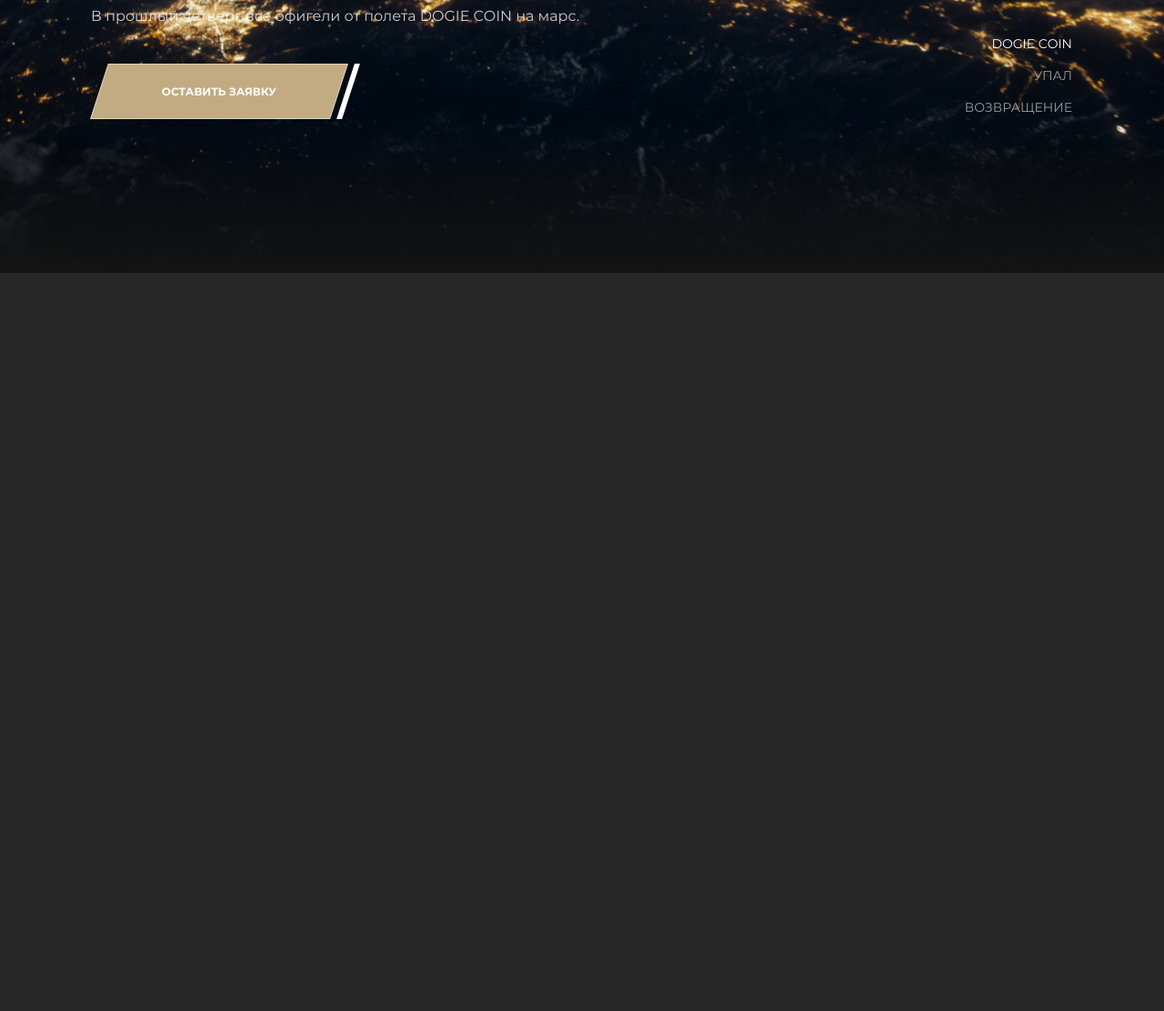
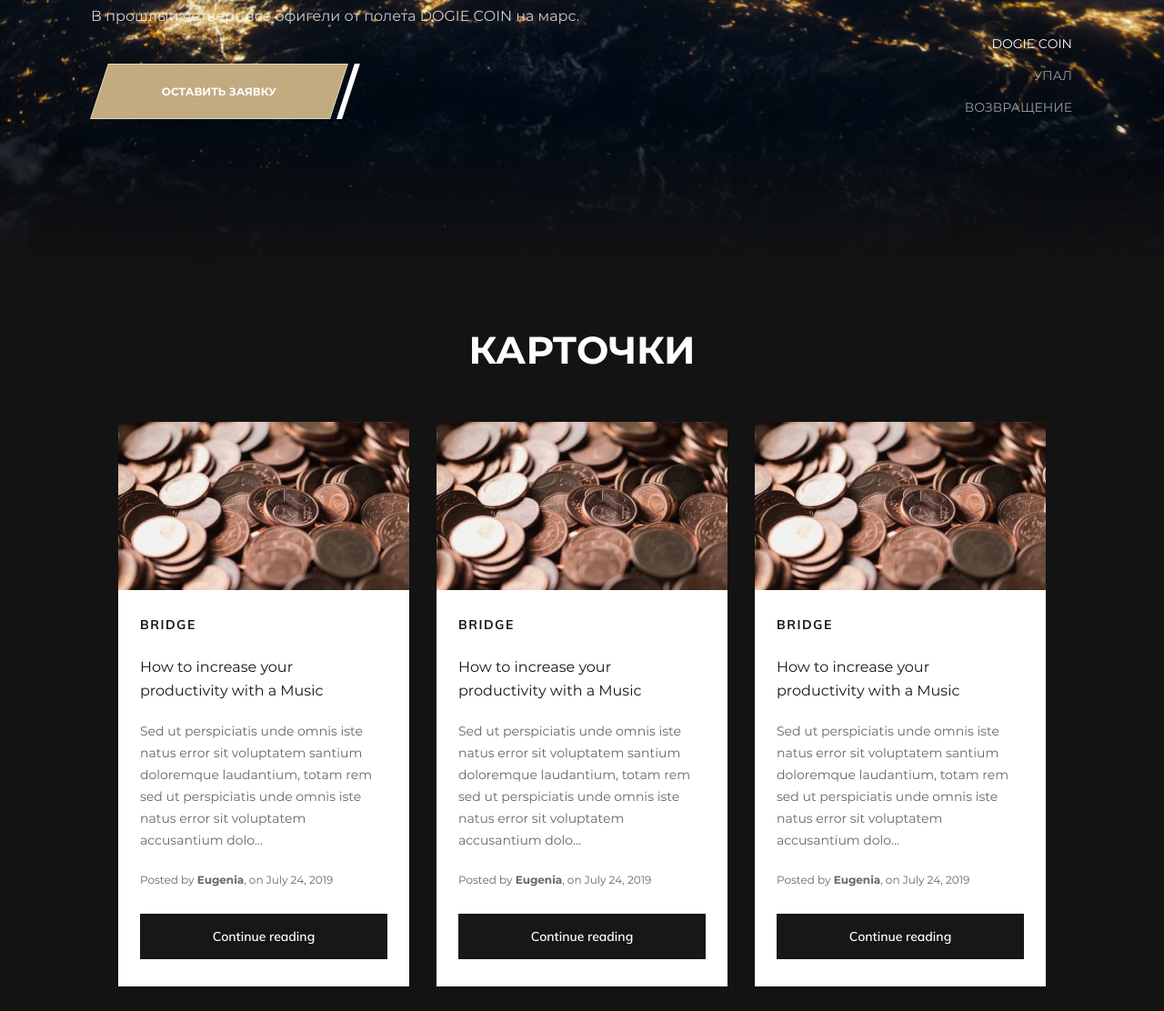
Before and after one commit to AntipovSergey/Magwai_Antipov, a website: page source/index.html in a window 1280 px wide. Shown: the part 852-1964 px from the top of the page at 91% size. Before the commit the page ends 1152 px from the top, so only its background shows below. Drawn offline with nearby package versions, Linux system fonts and the light colour scheme; files that its build step writes are made by us from their sources; files whose address does not match are found by name.

Commit message:
Завершает работу над блоком .cards

```diff
--- /dev/null
+++ b/source/data/data.json
@@ -0,0 +1,210 @@
+[
+  {
+    "id":1,
+    "caption":"bridge",
+    "title":"How to increase your productivity with a Music",
+    "quote":"Sed ut perspiciatis unde omnis iste natus error sit voluptatem santium doloremque laudantium, totam rem sed ut perspiciatis unde omnis iste natus error sit voluptatem accusantium dolo…",
+    "author":"Eugenia",
+    "datetime":"2019-07-24",
+    "date":"July  24, 2019",
+    "mainImageWebp":"../img/cards.webp",
+    "mainImageWebp2x":"../img/cards.webp@2x",
+    "mainImage":"../img/cards.jpg",
+    "mainImage2x":"../img/cards.jpg@2x"
+  },
+  {
+    "id":2,
+    "caption":"bridge",
+    "title":"How to increase your productivity with a Music",
+    "quote":"Sed ut perspiciatis unde omnis iste natus error sit voluptatem santium doloremque laudantium, totam rem sed ut perspiciatis unde omnis iste natus error sit voluptatem accusantium dolo…",
+    "author":"Eugenia",
+    "datetime":"2019-07-24",
+    "date":"July  24, 2019",
+    "mainImageWebp":"../img/cards.webp",
+    "mainImageWebp2x":"../img/cards.webp@2x",
+    "mainImage":"../img/cards.jpg",
+    "mainImage2x":"../img/cards.jpg@2x"
+  },
+  {
+    "id":3,
+    "caption":"bridge",
+    "title":"How to increase your productivity with a Music",
+    "quote":"Sed ut perspiciatis unde omnis iste natus error sit voluptatem santium doloremque laudantium, totam rem sed ut perspiciatis unde omnis iste natus error sit voluptatem accusantium dolo…",
+    "author":"Eugenia",
+    "datetime":"2019-07-24",
+    "date":"July  24, 2019",
+    "mainImageWebp":"../img/cards.webp",
+    "mainImageWebp2x":"../img/cards.webp@2x",
+    "mainImage":"../img/cards.jpg",
+    "mainImage2x":"../img/cards.jpg@2x"
+  },
+  {
+    "id":4,
+    "caption":"bridge",
+    "title":"How to increase your productivity with a Music",
+    "quote":"Sed ut perspiciatis unde omnis iste natus error sit voluptatem santium doloremque laudantium, totam rem sed ut perspiciatis unde omnis iste natus error sit voluptatem accusantium dolo…",
+    "author":"Eugenia",
+    "datetime":"2019-07-24",
+    "date":"July  24, 2019",
+    "mainImageWebp":"../img/cards.webp",
+    "mainImageWebp2x":"../img/cards.webp@2x",
+    "mainImage":"../img/cards.jpg",
+    "mainImage2x":"../img/cards.jpg@2x"
+  },
+  {
+    "id":5,
+    "caption":"bridge",
+    "title":"How to increase your productivity with a Music",
+    "quote":"Sed ut perspiciatis unde omnis iste natus error sit voluptatem santium doloremque laudantium, totam rem sed ut perspiciatis unde omnis iste natus error sit voluptatem accusantium dolo…",
+    "author":"Eugenia",
+    "datetime":"2019-07-24",
+    "date":"July  24, 2019",
+    "mainImageWebp":"../img/cards.webp",
+    "mainImageWebp2x":"../img/cards.webp@2x",
+    "mainImage":"../img/cards.jpg",
+    "mainImage2x":"../img/cards.jpg@2x"
+  },
+  {
+    "id":6,
+    "caption":"bridge",
+    "title":"How to increase your productivity with a Music",
+    "quote":"Sed ut perspiciatis unde omnis iste natus error sit voluptatem santium doloremque laudantium, totam rem sed ut perspiciatis unde omnis iste natus error sit voluptatem accusantium dolo…",
+    "author":"Eugenia",
+    "datetime":"2019-07-24",
+    "date":"July  24, 2019",
+    "mainImageWebp":"../img/cards.webp",
+    "mainImageWebp2x":"../img/cards.webp@2x",
+    "mainImage":"../img/cards.jpg",
+    "mainImage2x":"../img/cards.jpg@2x"
+  },
+  {
+    "id":7,
+    "caption":"bridge",
+    "title":"How to increase your productivity with a Music",
+    "quote":"Sed ut perspiciatis unde omnis iste natus error sit voluptatem santium doloremque laudantium, totam rem sed ut perspiciatis unde omnis iste natus error sit voluptatem accusantium dolo…",
+    "author":"Eugenia",
+    "datetime":"2019-07-24",
+    "date":"July  24, 2019",
+    "mainImageWebp":"../img/cards.webp",
+    "mainImageWebp2x":"../img/cards.webp@2x",
+    "mainImage":"../img/cards.jpg",
+    "mainImage2x":"../img/cards.jpg@2x"
+  },
+  {
+    "id":8,
+    "caption":"bridge",
+    "title":"How to increase your productivity with a Music",
+    "quote":"Sed ut perspiciatis unde omnis iste natus error sit voluptatem santium doloremque laudantium, totam rem sed ut perspiciatis unde omnis iste natus error sit voluptatem accusantium dolo…",
+    "author":"Eugenia",
+    "datetime":"2019-07-24",
+    "date":"July  24, 2019",
+    "mainImageWebp":"../img/cards.webp",
+    "mainImageWebp2x":"../img/cards.webp@2x",
+    "mainImage":"../img/cards.jpg",
+    "mainImage2x":"../img/cards.jpg@2x"
+  },
+  {
+    "id":9,
+    "caption":"bridge",
+    "title":"How to increase your productivity with a Music",
+    "quote":"Sed ut perspiciatis unde omnis iste natus error sit voluptatem santium doloremque laudantium, totam rem sed ut perspiciatis unde omnis iste natus error sit voluptatem accusantium dolo…",
+    "author":"Eugenia",
+    "datetime":"2019-07-24",
+    "date":"July  24, 2019",
+    "mainImageWebp":"../img/cards.webp",
+    "mainImageWebp2x":"../img/cards.webp@2x",
+    "mainImage":"../img/cards.jpg",
+    "mainImage2x":"../img/cards.jpg@2x"
+  },
+  {
+    "id":10,
+    "caption":"bridge",
+    "title":"How to increase your productivity with a Music",
+    "quote":"Sed ut perspiciatis unde omnis iste natus error sit voluptatem santium doloremque laudantium, totam rem sed ut perspiciatis unde omnis iste natus error sit voluptatem accusantium dolo…",
+    "author":"Eugenia",
+    "datetime":"2019-07-24",
+    "date":"July  24, 2019",
+    "mainImageWebp":"../img/cards.webp",
+    "mainImageWebp2x":"../img/cards.webp@2x",
+    "mainImage":"../img/cards.jpg",
+    "mainImage2x":"../img/cards.jpg@2x"
+  },
+  {
+    "id":11,
+    "caption":"bridge",
+    "title":"How to increase your productivity with a Music",
+    "quote":"Sed ut perspiciatis unde omnis iste natus error sit voluptatem santium doloremque laudantium, totam rem sed ut perspiciatis unde omnis iste natus error sit voluptatem accusantium dolo…",
+    "author":"Eugenia",
+    "datetime":"2019-07-24",
+    "date":"July  24, 2019",
+    "mainImageWebp":"../img/cards.webp",
+    "mainImageWebp2x":"../img/cards.webp@2x",
+    "mainImage":"../img/cards.jpg",
+    "mainImage2x":"../img/cards.jpg@2x"
+  },
+  {
+    "id":12,
+    "caption":"bridge",
+    "title":"How to increase your productivity with a Music",
+    "quote":"Sed ut perspiciatis unde omnis iste natus error sit voluptatem santium doloremque laudantium, totam rem sed ut perspiciatis unde omnis iste natus error sit voluptatem accusantium dolo…",
+    "author":"Eugenia",
+    "datetime":"2019-07-24",
+    "date":"July  24, 2019",
+    "mainImageWebp":"../img/cards.webp",
+    "mainImageWebp2x":"../img/cards.webp@2x",
+    "mainImage":"../img/cards.jpg",
+    "mainImage2x":"../img/cards.jpg@2x"
+  },
+  {
+    "id":13,
+    "caption":"bridge",
+    "title":"How to increase your productivity with a Music",
+    "quote":"Sed ut perspiciatis unde omnis iste natus error sit voluptatem santium doloremque laudantium, totam rem sed ut perspiciatis unde omnis iste natus error sit voluptatem accusantium dolo…",
+    "author":"Eugenia",
+    "datetime":"2019-07-24",
+    "date":"July  24, 2019",
+    "mainImageWebp":"../img/cards.webp",
+    "mainImageWebp2x":"../img/cards.webp@2x",
+    "mainImage":"../img/cards.jpg",
+    "mainImage2x":"../img/cards.jpg@2x"
+  },
+  {
+    "id":14,
+    "caption":"bridge",
+    "title":"How to increase your productivity with a Music",
+    "quote":"Sed ut perspiciatis unde omnis iste natus error sit voluptatem santium doloremque laudantium, totam rem sed ut perspiciatis unde omnis iste natus error sit voluptatem accusantium dolo…",
+    "author":"Eugenia",
+    "datetime":"2019-07-24",
+    "date":"July  24, 2019",
+    "mainImageWebp":"../img/cards.webp",
+    "mainImageWebp2x":"../img/cards.webp@2x",
+    "mainImage":"../img/cards.jpg",
+    "mainImage2x":"../img/cards.jpg@2x"
+  },
+  {
+    "id":15,
+    "caption":"bridge",
+    "title":"How to increase your productivity with a Music",
+    "quote":"Sed ut perspiciatis unde omnis iste natus error sit voluptatem santium doloremque laudantium, totam rem sed ut perspiciatis unde omnis iste natus error sit voluptatem accusantium dolo…",
+    "author":"Eugenia",
+    "datetime":"2019-07-24",
+    "date":"July  24, 2019",
+    "mainImageWebp":"../img/cards.webp",
+    "mainImageWebp2x":"../img/cards.webp@2x",
+    "mainImage":"../img/cards.jpg",
+    "mainImage2x":"../img/cards.jpg@2x"
+  },
+  {
+    "id":16,
+    "caption":"bridge",
+    "title":"How to increase your productivity with a Music",
+    "quote":"Sed ut perspiciatis unde omnis iste natus error sit voluptatem santium doloremque laudantium, totam rem sed ut perspiciatis unde omnis iste natus error sit voluptatem accusantium dolo…",
+    "author":"Eugenia",
+    "datetime":"2019-07-24",
+    "date":"July  24, 2019",
+    "mainImageWebp":"../img/cards.webp",
+    "mainImageWebp2x":"../img/cards.webp@2x",
+    "mainImage":"../img/cards.jpg",
+    "mainImage2x":"../img/cards.jpg@2x"
+  }
+]
--- a/source/index.html
+++ b/source/index.html
@@ -107,6 +107,16 @@
           </div>
         </div>
       </section>
+      <section class="cards">
+        <div class="container cards__container">
+          <h2>Карточки</h2>
+          <ul class="cards__list">
+          </ul>
+          <button class="article-content__button btn-reset btn" type="button">
+            <span>Загрузить еще</span>
+          </button>
+        </div>
+      </section>
     </main>
   </div>
   <script src="js/vendor.js"></script>
--- a/source/js/main.js
+++ b/source/js/main.js
@@ -7,10 +7,12 @@ window.addEventListener('DOMContentLoaded', function() {
 
 // Открытие меню-бургера
 
-  burger.addEventListener('click', () => {
-    headerMenu.classList.toggle('active');
-    userMenu.classList.toggle('active');
-  })
+  if (burger) {
+    burger.addEventListener('click', () => {
+      headerMenu.classList.toggle('active');
+      userMenu.classList.toggle('active');
+    })
+  }
 
   if(headerMenu && userMenu) {
     headerMenu.classList.remove('main-header__list--nojs');
@@ -44,4 +46,67 @@ window.addEventListener('DOMContentLoaded', function() {
     });
   });
 
+  const articleList = document.querySelector('.cards__list');
+  const articlesMore = document.querySelector('.article-content__button');
+  let prodQuantity = 10;
+  let dataLength = null;
+
+  if(articleList) {
+    const loadArticles = (quantity = 10) => {
+      fetch('../data/data.json')
+        .then((response) => {
+          return response.json();
+        })
+        .then((data) => {
+
+          dataLength = data.length;
+
+          articleList.innerHTML = '';
+
+          for (let i = 0; i < dataLength; i++) {
+            if (i < quantity) {
+              let item = data[i];
+
+              articleList.innerHTML += `
+              <li class="cards__item">
+                <article class="cards__content article-content">
+                  <div class="article-content__image">
+                    <picture>
+                      <source srcset="${item.mainImageWebp}, ${item.mainImageWebp2x}" type="image/webp">
+                      <!-- 1х: 320px; 2x: 640px -->
+                      <img src="${item.mainImage}" srcset="${item.mainImage2x}" width="320" height="185" alt="Картинка карточки">
+                    </picture>
+                  </div>
+                  <div class="article-content__content">
+                    <span>${item.caption}</span>
+                    <h3>${item.title}</h3>
+                    <blockquote>
+                      <p>${item.quote}</p>
+                      <p>Posted by <cite>${item.author}</cite>, on <time datetime="${item.datetime}">${item.date}</time></p>
+                    </blockquote>
+                    <a class="article-content__link" href="#">Continue reading</a>
+                  </div>
+                </article>
+              </li>
+              `;
+            }
+          }
+        })
+    }
+
+    loadArticles();
+
+    articlesMore.addEventListener('click', (e) => {
+      prodQuantity = prodQuantity + 6;
+
+      loadArticles(prodQuantity);
+
+      if (prodQuantity >= dataLength) {
+        articlesMore.style.display = "none";
+      } else {
+        articlesMore.style.display = "flex";
+      }
+    });
+  }
+
 });
--- a/source/scss/_vars.scss
+++ b/source/scss/_vars.scss
@@ -2,5 +2,8 @@
 $color-black: #000000;
 $color-white: #ffffff;
 $color-bg: #272727;
+$color-bg-alternate: #131313;
 $color-btn: #c2ab81;
 $color-gray: #808080;
+$color-span: #171717;
+$color-article: #666666;
--- /dev/null
+++ b/source/scss/components/article-content.scss
@@ -0,0 +1,90 @@
+.article-content {
+  max-width: 320px;
+}
+
+.article-content__content {
+  padding: 25px 24px 30px 24px;
+  background-color: $color-white;
+}
+
+.article-content__content span {
+  display: block;
+  margin-bottom: 21px;
+  font-family: "Mulish", "Arial", sans-serif;
+  font-weight: 700;
+  font-size: 14px;
+  line-height: 26px;
+  letter-spacing: 1.5px;
+  text-transform: uppercase;
+  color: $color-span;
+}
+
+.article-content__content h3 {
+  margin: 0;
+  margin-bottom: 19px;
+  padding-right: 5px;
+  font-size: 16px;
+  line-height: 26px;
+  font-weight: 400;
+  color: $color-span;
+}
+
+.article-content__content blockquote {
+  margin: 0;
+}
+
+.article-content__content p {
+  margin: 0;
+  font-size: 14px;
+  line-height: 24px;
+  color: $color-article;
+}
+
+.article-content cite {
+  font-style: normal;
+  font-weight: 700;
+}
+
+.article-content__content p:first-of-type {
+  margin-bottom: 20px;
+}
+
+.article-content__content p:last-of-type {
+  font-size: 12px;
+  margin-bottom: 25px;
+}
+
+.article-content__link {
+  display: flex;
+  align-items: center;
+  justify-content: center;
+  font-family: "Mulish", "Arial", sans-serif;
+  font-weight: 600;
+  font-size: 14px;
+  line-height: 18px;
+  height: 50px;
+  width: 100%;
+  background-color: $color-span;
+  border: 1px solid $color-span;
+  transition: all 0.3s ease-in-out;
+
+  &:hover,
+  &:active,
+  &:focus {
+    color: $color-span;
+    background-color: $color-white;
+    transition: all 0.3s ease-in-out;
+  }
+}
+
+.article-content__button {
+  padding-top: 23px;
+  padding-bottom: 22px;
+  padding-right: 68px;
+  padding-left: 68px;
+}
+
+.article-content__button span {
+  display: block;
+  transform: skew(18deg, 0deg);
+}
--- /dev/null
+++ b/source/scss/components/cards.scss
@@ -0,0 +1,59 @@
+.cards {
+  padding-top: 60px;
+  padding-bottom: 500px;
+  background-color: $color-bg-alternate;
+}
+
+.cards__container {
+  display: flex;
+  flex-direction: column;
+  align-items: center;
+}
+
+.cards h2 {
+  margin: 0;
+  margin-bottom: 53px;
+  font-weight: 700;
+  font-size: 42px;
+  line-height: 51px;
+  text-transform: uppercase;
+  align-self: start;
+}
+
+.cards__list {
+  margin: 0;
+  margin-bottom: 60px;
+  padding: 0;
+  list-style: none;
+  display: grid;
+  grid-template-columns: repeat(5, 1fr);
+  gap: 30px;
+}
+
+@media (max-width: 1800px) {
+  .cards__list {
+    grid-template-columns: repeat(4, 1fr);
+  }
+
+  .cards h2 {
+    align-self: center;
+  }
+}
+
+@media (max-width: 1445px) {
+  .cards__list {
+    grid-template-columns: repeat(3, 1fr);
+  }
+}
+
+@include tablet {
+  .cards__list {
+    grid-template-columns: repeat(2, 1fr);
+  }
+}
+
+@include mobile {
+  .cards__list {
+    grid-template-columns: repeat(1, 1fr);
+  }
+}
--- a/source/scss/style.scss
+++ b/source/scss/style.scss
@@ -10,3 +10,5 @@
 @import "./components/user-navigation";
 @import "./components/promo";
 @import "./components/btn";
+@import "./components/cards";
+@import "./components/article-content";
```
Also changed, not shown: gulpfile.js (+9 -0 lines), build/css/style.min.css, build/data/data.json (added), build/img/cards.jpg (added), build/img/cards.webp (added), build/img/cards@2x.jpg (added), build/img/cards@2x.webp (added), build/index.html, build/js/main.js, source/img/cards.jpg (added), source/img/cards@2x.jpg (added), 1 other file.
